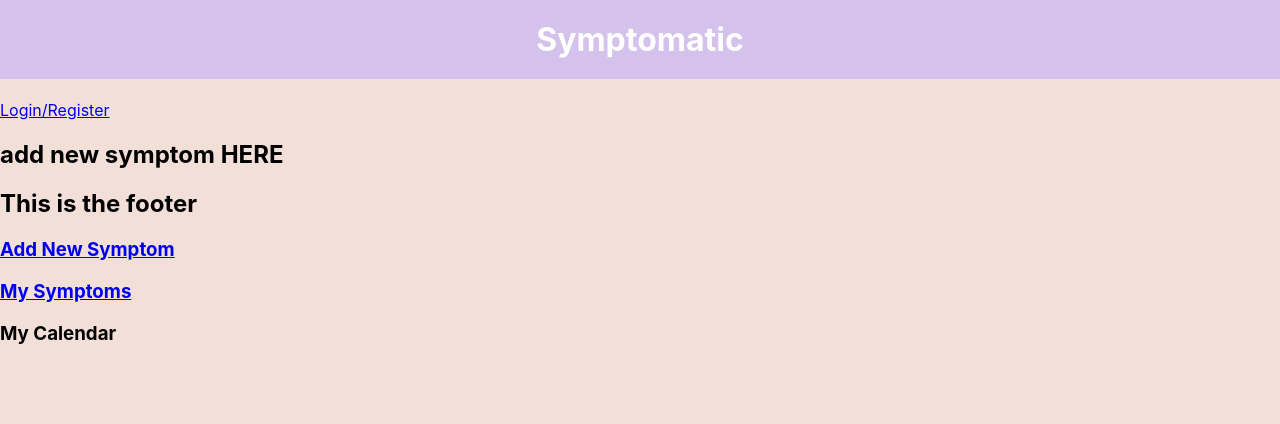
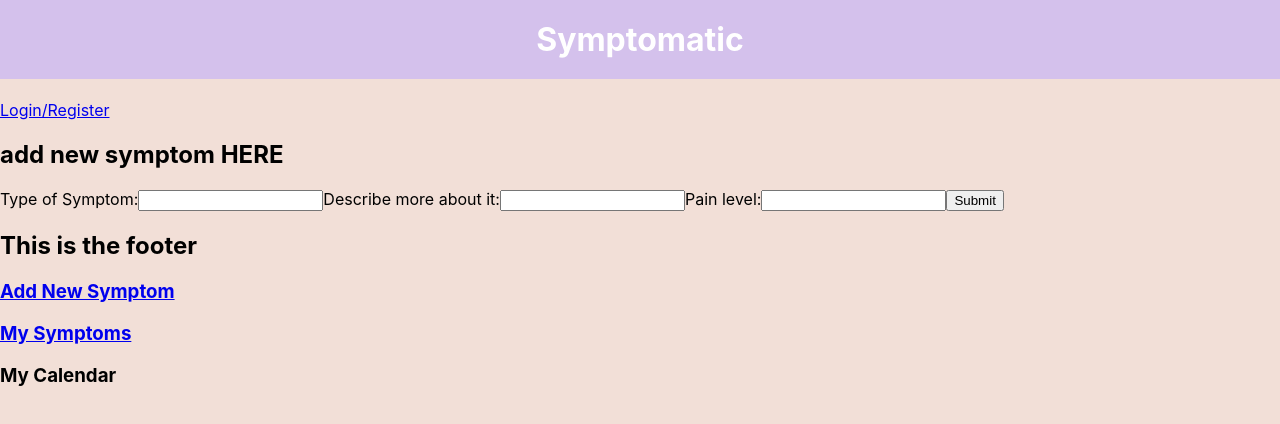
Before and after one commit to runnndmc/symptomatic, a React (Create React App) app in the folder client/: page /symptoms/new in a window 1280 px wide. Shown: the top 424 px of the page. Built offline with nearby package versions, Linux system fonts and the light colour scheme; no server answers.

Commit message:
adding symptoms and bringint back to all symptoms page

```diff
--- a/client/src/screens/AddSymptom.jsx
+++ b/client/src/screens/AddSymptom.jsx
@@ -1,13 +1,68 @@
-import React from 'react'
+import React from "react";
+import { useState } from "react";
 
+const AddSymptom = (props) => {
+  const { createSubmit } = props;
+  const [formData, setFormData] = useState({
+    symptom: "",
+    description: "",
+    pain_level: "",
+  });
+  const { symptom, description, pain_level } = formData;
+  const handleChange = (e) => {
+    const { name, value } = e.target;
+    setFormData((prevState) => ({
+      ...prevState,
+      [name]: value,
+    }));
+  };
 
-const AddSymptom = () => {
+  return (
+    <div className="create-form">
+      <h2> add new symptom HERE</h2>
 
-    return(
-        <>
-            <h2> add new symptom HERE</h2>
-        </>
-    )
-}
+      <form
+        onSubmit={(e) => {
+          e.preventDefault();
+          createSubmit(formData);
+          setFormData({
+            symptom: "",
+            description: "",
+            pain_level: "",
+          });
+        }}
+      >
+        <label>
+          Type of Symptom:
+          <input
+            type="text"
+            name="symptom"
+            value={symptom}
+            onChange={handleChange}
+          />
+        </label>
+        <label>
+          Describe more about it:
+          <input
+            type="textarea"
+            name="description"
+            value={description}
+            onChange={handleChange}
+          />
+        </label>
+        <label>
+          Pain level:
+          <input
+            type="text"
+            name="pain_level"
+            value={pain_level}
+            onChange={handleChange}
+          />
+        </label>
+        <button>Submit</button>
+      </form>
+    </div>
+  );
+};
 
-export default AddSymptom
+export default AddSymptom;
```
